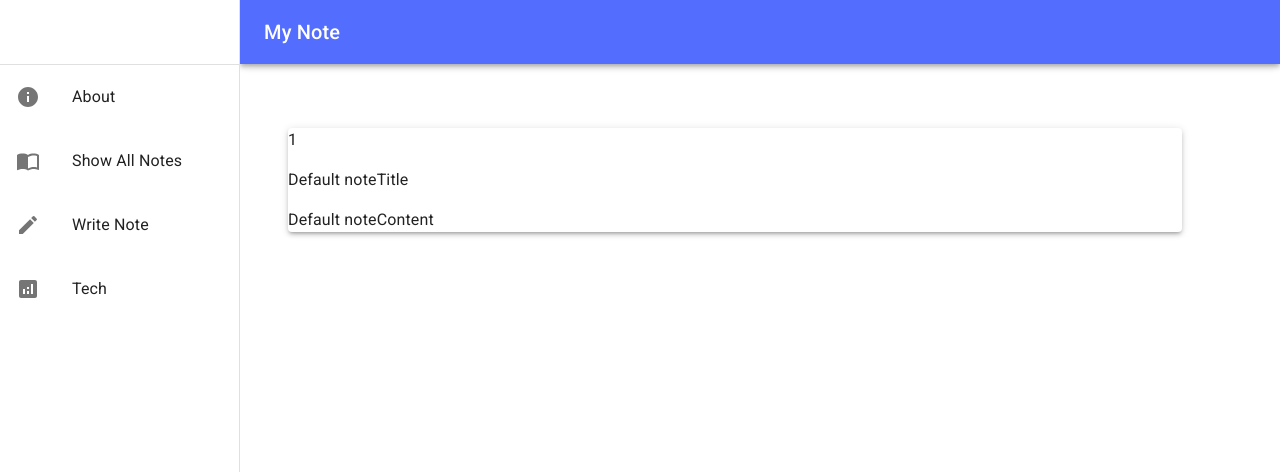
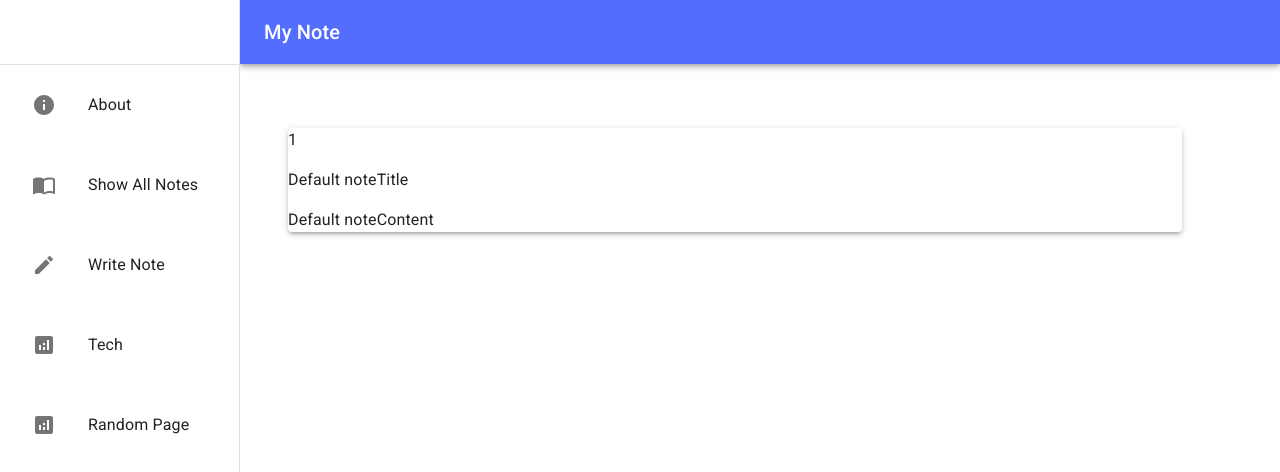
Before and after one commit to KimJaehyunPro/NoteAppFrontend, a React (Create React App) app: page /notes/1 in a window 1280 px wide. Shown: the top 472 px of the page. Built offline with nearby package versions, Linux system fonts and the light colour scheme; no server answers.

Commit message:
RandomNote function initiated

```diff
--- a/src/Components/Main/MainDrawerChoice.jsx
+++ b/src/Components/Main/MainDrawerChoice.jsx
@@ -1,3 +1,5 @@
+import useRandomNote from "../../Hooks/useRandomNote.js"
+
 import Divider from '@mui/material/Divider';
 import List from '@mui/material/List';
 import ListItem from '@mui/material/ListItem';
@@ -12,12 +14,15 @@ import InfoIcon from '@mui/icons-material/Info';
 import ListItemIcon from '@mui/material/ListItemIcon';
 
 export default function MainDrawerChoice(props) {
+
+    const randomNote = useRandomNote;
+
     return (
         <div>
             <Toolbar />
             <Divider />
             <List>
-                <ListItem key="About" disablePadding>
+                <ListItem key="About">
                     <ListItemButton href="/">
                         <ListItemIcon>
                             <InfoIcon />
@@ -29,10 +34,10 @@ export default function MainDrawerChoice(props) {
             </List>
 
             <List>
-                <ListItem key="ShowAllNotes" disablePadding>
+                <ListItem key="ShowAllNotes">
                     <ListItemButton href="/notes">
                         <ListItemIcon>
-                        <ImportContactsIcon />
+                            <ImportContactsIcon />
                         </ListItemIcon>
 
                         <ListItemText primary="Show All Notes" />
@@ -41,7 +46,7 @@ export default function MainDrawerChoice(props) {
             </List>
 
             <List>
-                <ListItem key="Write Note" disablePadding>
+                <ListItem key="Write Note">
                     <ListItemButton href="/notes/create">
                         <ListItemIcon>
                             <CreateIcon />
@@ -53,7 +58,7 @@ export default function MainDrawerChoice(props) {
             </List>
 
             <List>
-                <ListItem key="Tech" disablePadding>
+                <ListItem key="Tech">
                     <ListItemButton href="/tech">
                         <ListItemIcon>
                             <AnalyticsIcon />
@@ -63,6 +68,18 @@ export default function MainDrawerChoice(props) {
                     </ListItemButton>
                 </ListItem>
             </List>
+
+            <List>
+                <ListItem key="Random" onClick={() => {randomNote();}}>
+                    <ListItemButton>
+                        <ListItemIcon>
+                            <AnalyticsIcon />
+                        </ListItemIcon>
+
+                        <ListItemText primary="Random Page" />
+                    </ListItemButton>
+                </ListItem>
+            </List>
         </div>
     )
 }
--- /dev/null
+++ b/src/Hooks/useRandomNote.js
@@ -0,0 +1,4 @@
+export default function useRandomNote() {
+    console.log("useRandomNote executed");
+    return;
+}
```
